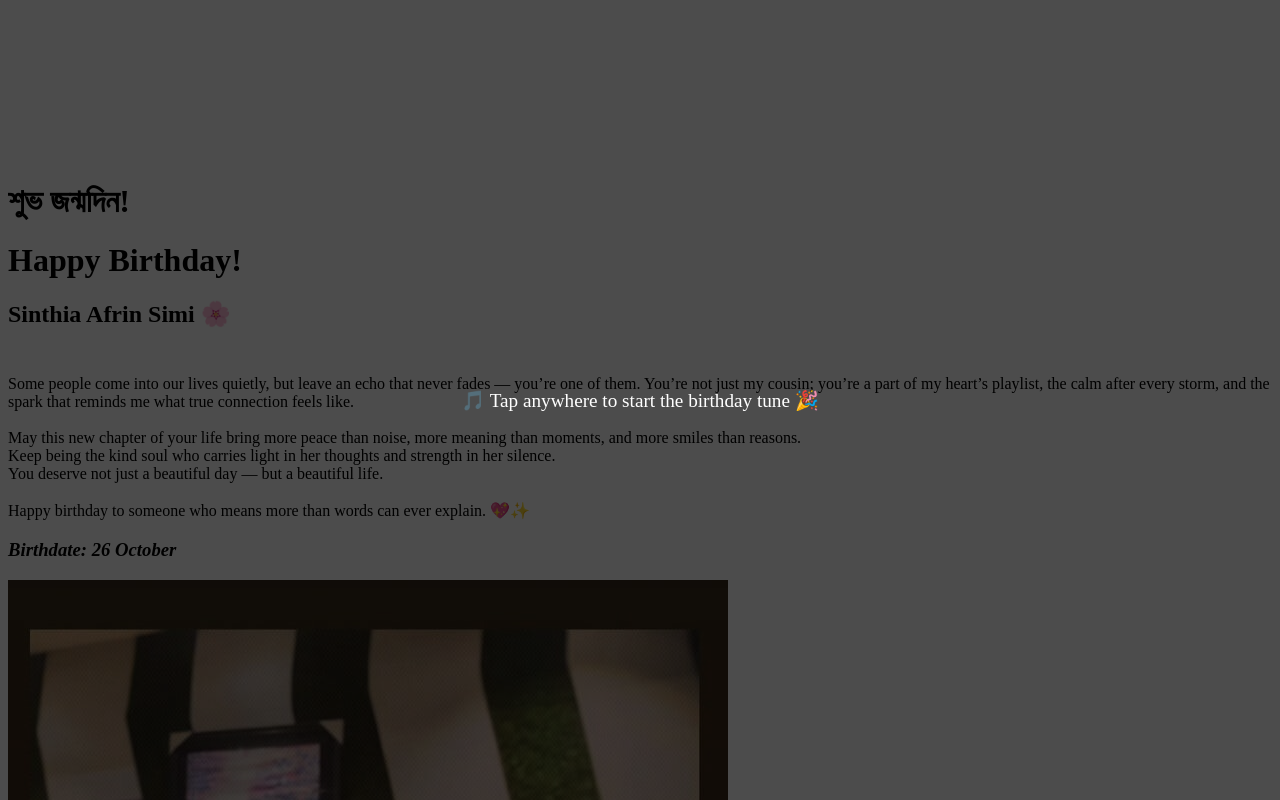
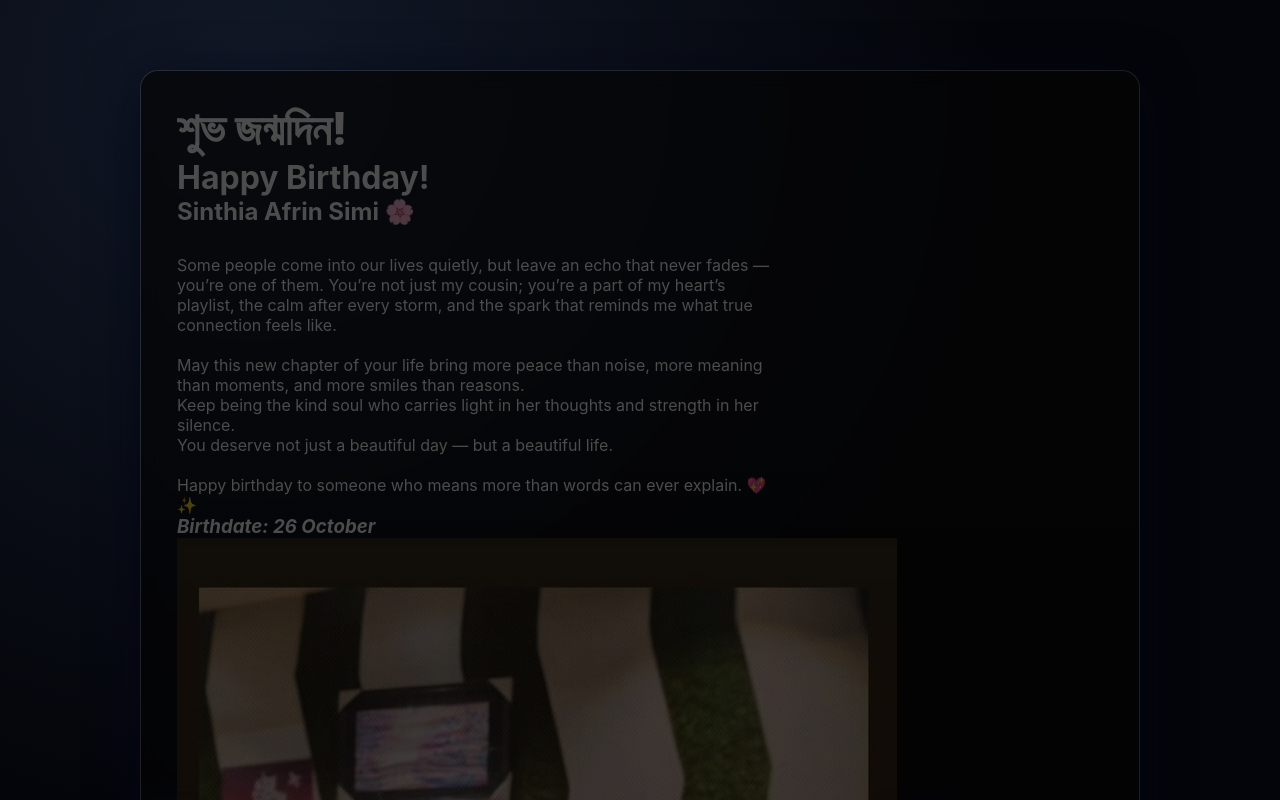
Before and after one commit to Jabirsalehin/Birthday_Card_Simi, a plain HTML site: page index.html in a window 1280 px wide. Shown: the top 800 px of the page. Drawn offline with Linux system fonts and the light colour scheme.

Commit message:
style.css

```diff
--- a/style.css
+++ b/style.css
@@ -1,20 +1,46 @@
-/* Personal Pop-up + Signature */
-.popup-container {
-  display: inline-flex;
-  align-items: center;
-  gap: 16px; /* বাটন আর signature এর মধ্যে ফাঁকা */
-  margin-top: 12px;
+/* Final style.css - Visual Studio ready */
+*{box-sizing:border-box;margin:0;padding:0;font-family:Inter, "Segoe UI", Poppins, sans-serif}
+:root{
+  --card-w:1000px;
+  --accent1:#ff66cc;
+  --accent2:#ffbb33;
+  --glass:rgba(255,255,255,0.06);
+}
+html,body{height:100%}
+body {
+  background: radial-gradient(circle at 20% 10%, #111827 0%, #04050a 60%);
+  color:#fff;
+  -webkit-font-smoothing:antialiased;
+  -moz-osx-font-smoothing:grayscale;
+  overflow-x:hidden;   /* শুধু horizontal scroll বন্ধ */
+  overflow-y:auto;     /* vertical scroll চালু */
+  padding:30px 12px;
 }
 
-.signature {
-  font-family: 'Playfair Display', serif; /* corporate/modern look */
-  font-style: italic;
-  font-weight: 500;
-  font-size: 1.2rem;
-  color: #ff77aa;
-  letter-spacing: 0.5px;
-  user-select: none;
+/* canvases */
+canvas{position:fixed;left:0;top:0;width:100%;height:100%;z-index:0;pointer-events:none}
+
+/* Card */
+.card-container{
+  position:relative;
+  z-index:1;
+  width:90%;
+  max-width:var(--card-w);
+  margin:40px auto;
+  padding:36px;
+  padding-right:360px; /* reserve space for image */
+  background:linear-gradient(180deg, rgba(255,255,255,0.04), rgba(255,255,255,0.02));
+  border-radius:18px;
+  border:1px solid rgba(255,255,255,0.08);
+  backdrop-filter:blur(10px) saturate(1.1);
+  box-shadow:0 10px 50px rgba(2,6,23,0.7), inset 0 1px 0 rgba(255,255,255,0.02);
+  overflow:hidden;
 }
 
-/* Google Fonts import */
-@import url('https://fonts.googleapis.com/css2?family=Playfair+Display:ital,wght@1,500&display=swap');
+/* Title */
+.title{
+  font-size:2.8rem;
+  font-weight:800;
+  line-height:1;
+  margin-bottom:6px;
+  background:linear-gradient(90deg,var(--accent2),var(--ac
```
